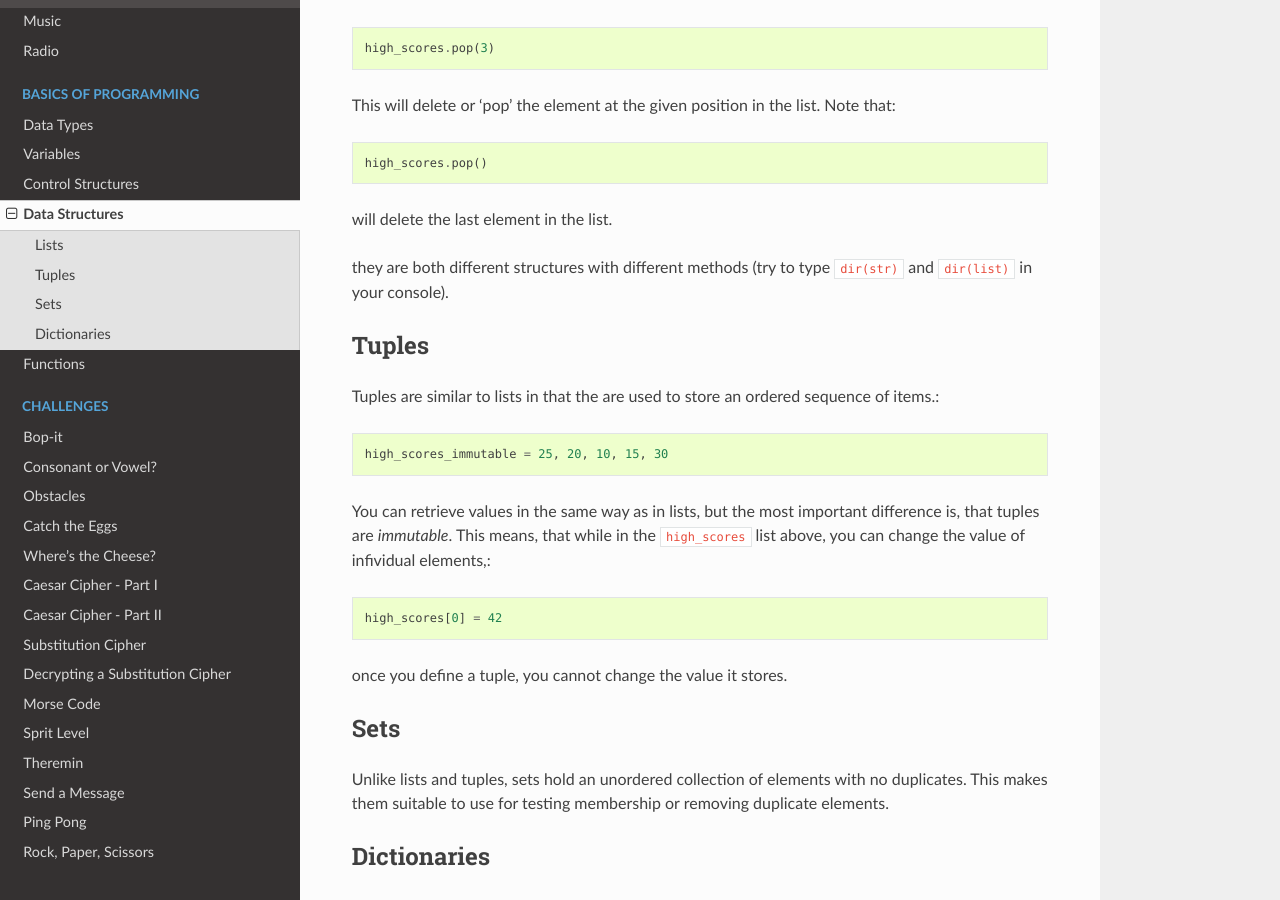
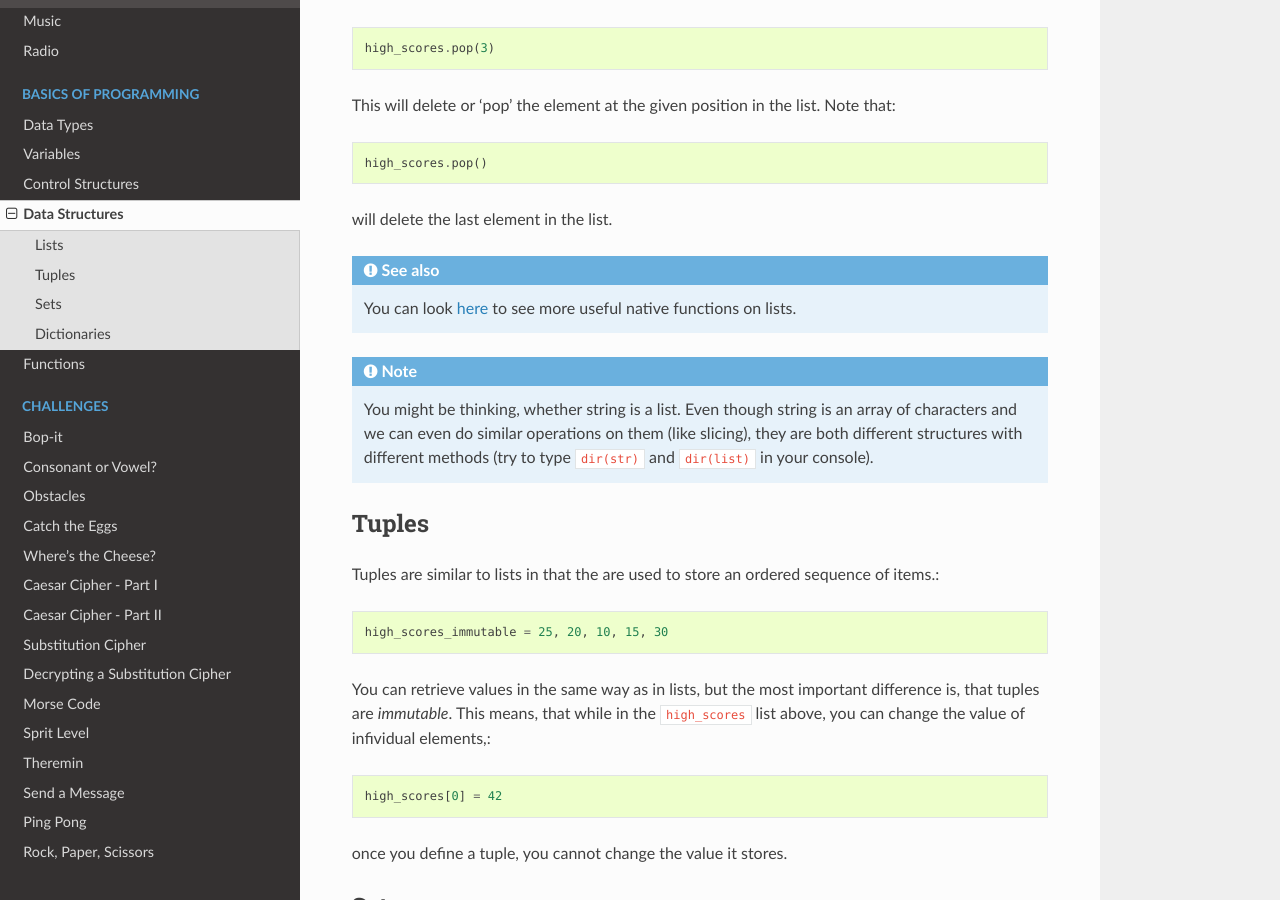
Before and after one commit to rharbird/microbit-challenges, a Sphinx documentation site: the page built from docs/source/basics/data_structures.rst, in a window 1280 px wide and 900 px high, scrolled down 1712 px. Built offline with Sphinx 7.4.7 and the Read the Docs theme 2.0.0, drawn with Linux system fonts in a browser that asks for light colours; pages that are not in the unit, such as notebooks, are missing from menus; part of the change alters nothing that is shown.

Commit message:
Fix boxes

```diff
--- a/docs/source/basics/data_structures.rst
+++ b/docs/source/basics/data_structures.rst
@@ -69,12 +69,11 @@ This will delete or 'pop' the element at the given position in the list. Note th
 will delete the last element in the list.
 
 
-.. seealso: You can look here_ to see more useful native functions on lists.
+.. seealso:: You can look here_ to see more useful native functions on lists.
 
 .. _here: https://docs.python.org/2/tutorial/datastructures.html#tuples-and-sequences
 
-.. _note: You might be thinking, whether string is a list. Even though string is an array of characters and we can even do similar operations on them (like slicing),
-they are both different structures with different methods (try to type ``dir(str)`` and ``dir(list)`` in your console).
+.. note:: You might be thinking, whether string is a list. Even though string is an array of characters and we can even do similar operations on them (like slicing), they are both different structures with different methods (try to type ``dir(str)`` and ``dir(list)`` in your console).
 
 
 Tuples
```
